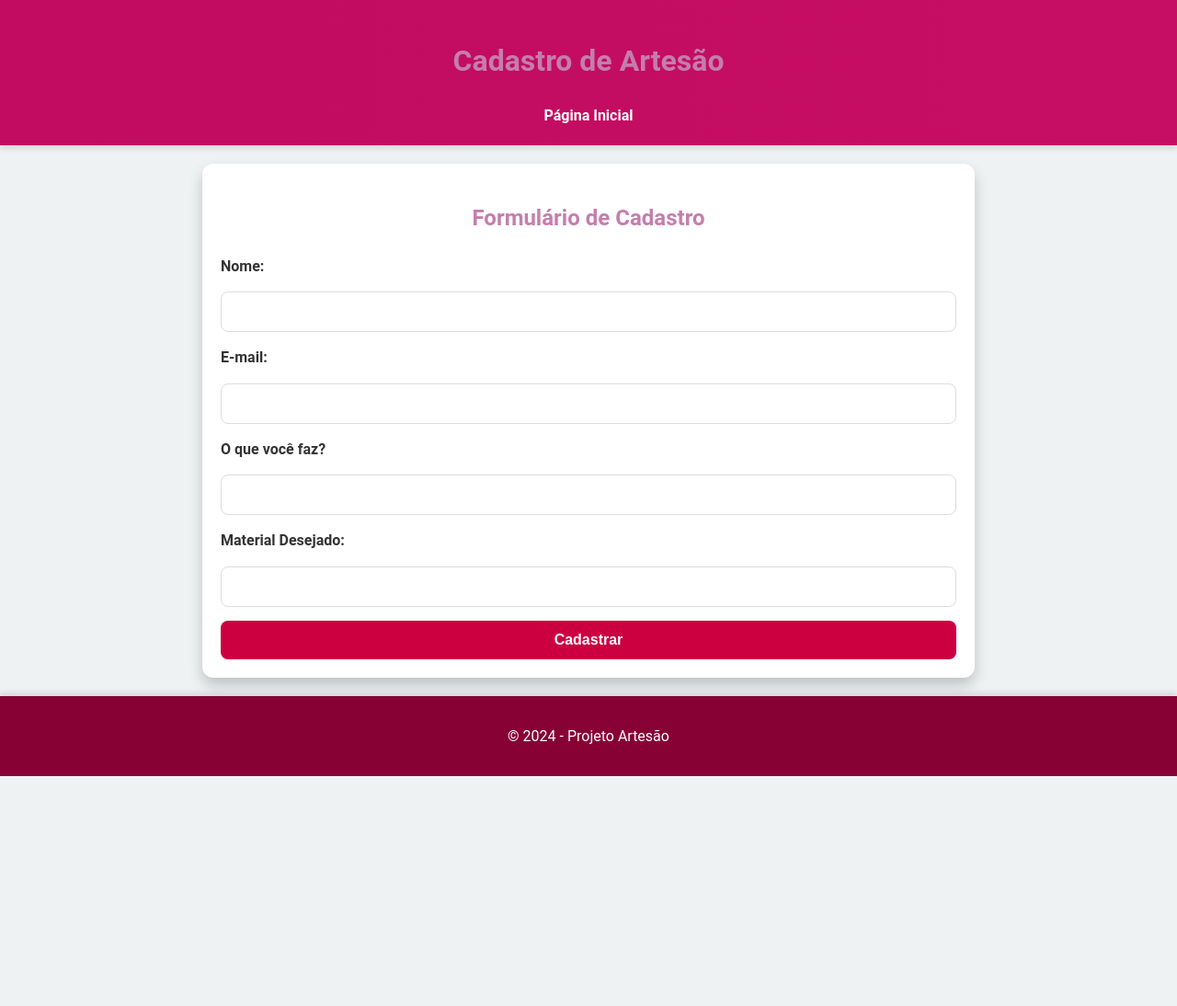
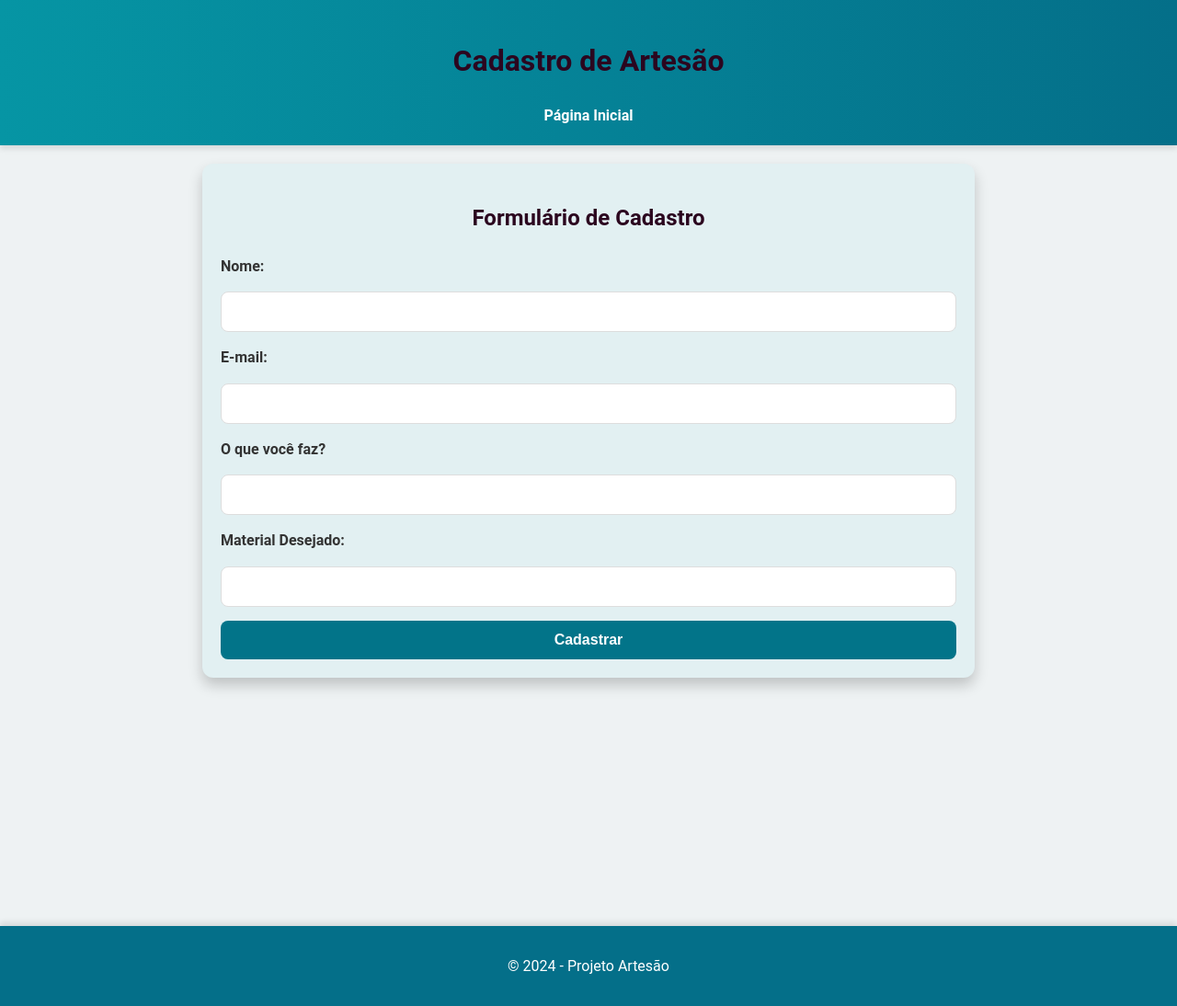
Before and after one commit to mayararoseno1/A3_cidades_inteligentes, a plain HTML site: page Projeto site/cadastro.html in a window 1280 px wide. Shown: the whole page at 92% size. Before the commit the page ends 844 px from the top, so only its background shows below. Drawn offline with Linux system fonts and the light colour scheme.

```diff
--- a/Projeto site/project-folder/static/style.css
+++ b/Projeto site/project-folder/static/style.css
@@ -10,7 +10,7 @@ body {
 
 /* Cabeçalho */
 header {
-    background: linear-gradient(90deg, #c10c61, #c50e64);
+    background: linear-gradient(90deg, #0695a4, #046f89);
     color: white;
     padding: 20px;
     text-align: center;
@@ -34,13 +34,13 @@ section {
     margin: 20px auto;
     padding: 20px;
     max-width: 800px;
-    background: white;
+    background: rgb(226, 240, 242);
     border-radius: 12px;
     box-shadow: 0 8px 15px rgba(0, 0, 0, 0.2);
 }
 
 h1, h2 {
-    color: #c57dad;
+    color: #2b061f;
     text-align: center;
     margin-bottom: 20px;
 }
@@ -87,12 +87,12 @@ form input, form textarea, form button {
 }
 
 form input:focus, form textarea:focus {
-    border-color: #b60165;
+    border-color: #1caea6;
     outline: none;
 }
 
 form button {
-    background: #cc0041;
+    background: #027489;
     color: white;
     border: none;
     font-weight: bold;
@@ -101,16 +101,16 @@ form button {
 }
 
 form button:hover {
-    background: #80003a;
+    background: #008071;
 }
 
 /* Rodapé */
 footer {
     text-align: center;
     padding: 15px;
-    background: #870135;
+    background: #046f89;
     color: white;
-    margin-top: 20px;
+    margin-top: 270px;
     box-shadow: 0 -4px 6px rgba(0, 0, 0, 0.1);
 }
 
```
Also changed, not shown: Projeto site/index.html (+9 -8 lines), 2 other files.
